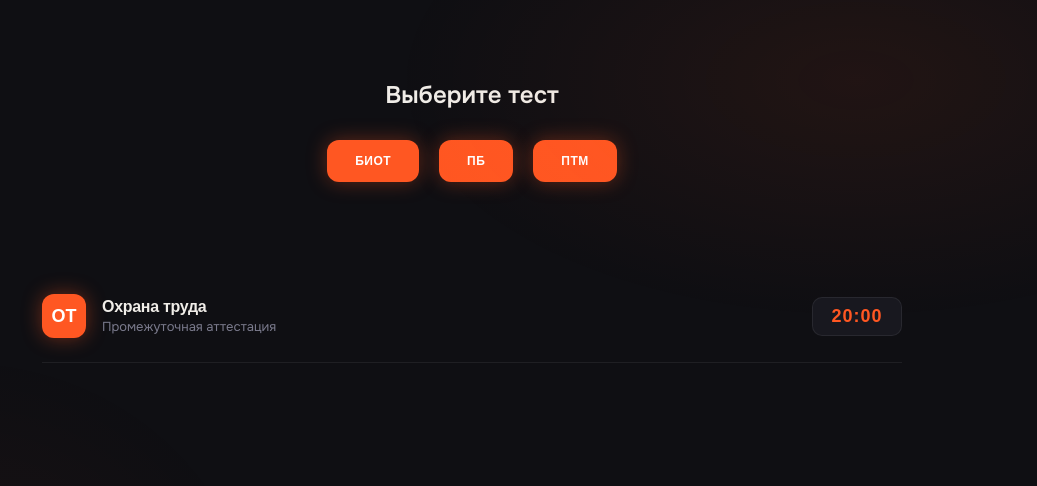
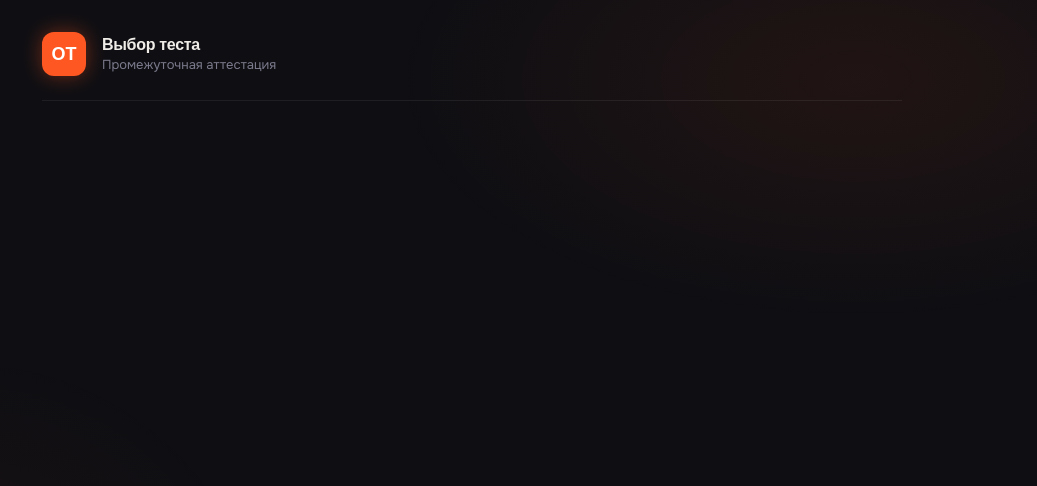
Before and after one commit to HackYou-code/shktests.github.io, a plain HTML site: page index.html in a window 1280 px wide. Shown: the whole page, without its empty margins (168-1205 px from the left). Drawn offline with Linux system fonts and the light colour scheme; a web font is replaced by a local one.

Commit message:
Update index.html

```diff
--- a/index.html
+++ b/index.html
@@ -9,17 +9,7 @@
 </head>
 <body>
 
-  <div id="start-screen" class="start-screen">
-  <h2>Выберите тест</h2>
-
-  <div class="test-buttons">
-    <button class="btn btn-primary" onclick="startTest('biot')">БиОТ</button>
-    <button class="btn btn-primary" onclick="startTest('pb')">ПБ</button>
-    <button class="btn btn-primary" onclick="startTest('ptm')">ПТМ</button>
-  </div>
-</div>
-
-  <!-- МОДАЛЬНОЕ ОКНО ПОДТВЕРЖДЕНИЯ -->
+  <!-- МОДАЛЬНОЕ ОКНО -->
   <div class="modal-overlay" id="modal">
     <div class="modal-box">
       <div class="modal-icon">⚠️</div>
@@ -32,18 +22,16 @@
     </div>
   </div>
 
-  <!-- ОСНОВНОЙ LAYOUT -->
   <div class="wrap">
-    <header>
-      <div class="logo-mark">OT</div>
+    <header id="main-header">
+      <div class="logo-mark" id="logo-mark">OT</div>
       <div class="header-title">
-        <h1>Охрана труда</h1>
-        <p>Промежуточная аттестация</p>
+        <h1 id="test-title">Выбор теста</h1>
+        <p id="test-subtitle">Промежуточная аттестация</p>
       </div>
-      <div class="timer-badge" id="timer">20:00</div>
+      <div class="timer-badge" id="timer" style="display: none;">20:00</div>
     </header>
 
-    <!-- Контент рендерится через JavaScript -->
     <div id="app"></div>
   </div>
 
```
